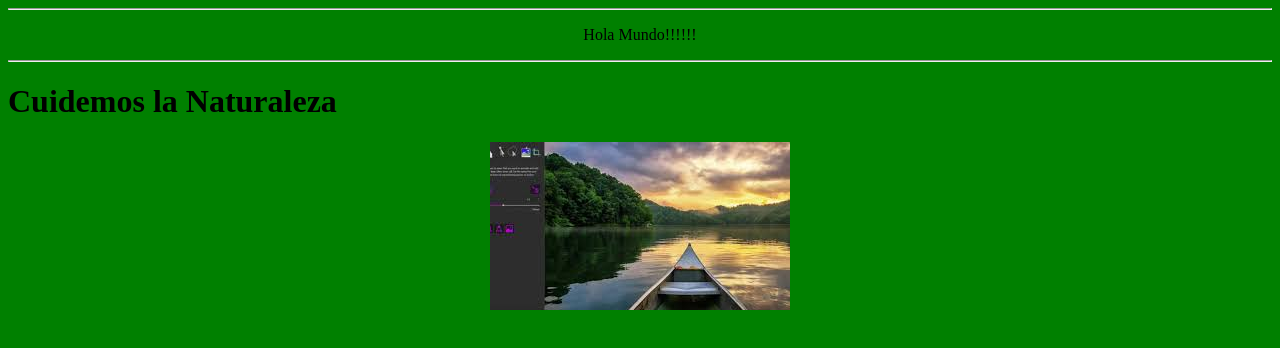
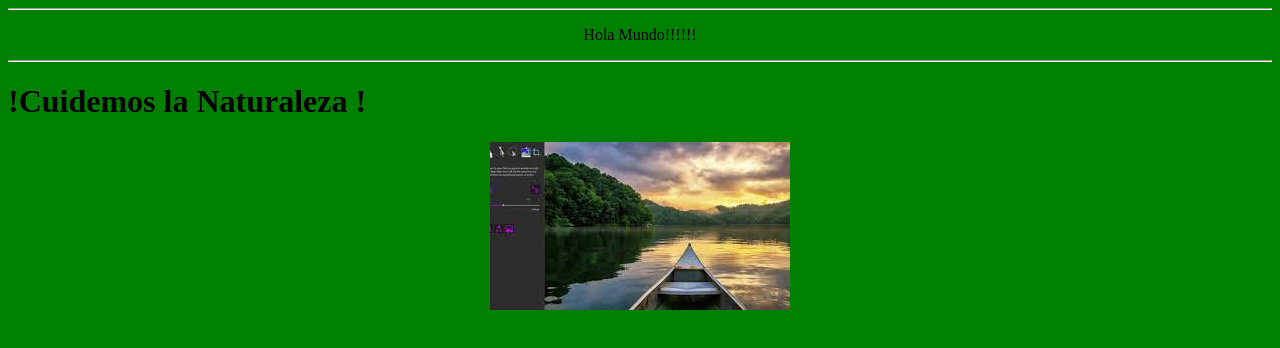
Before and after one commit to JBG-FR/Firstrepo, a plain HTML site: page Index_3.html in a window 1280 px wide. Drawn offline with Linux system fonts and the light colour scheme.

Commit message:
Update Index_3.html

```diff
--- a/Index_3.html
+++ b/Index_3.html
@@ -4,7 +4,7 @@
         <p align=center>
         Hola Mundo!!!!!!
         <hr>
-         <h1> Cuidemos la Naturaleza </h1>
+         <h1> !Cuidemos la Naturaleza ! </h1>
     <h1 align=center>
     <img src="descarga.jpg">
 
```
